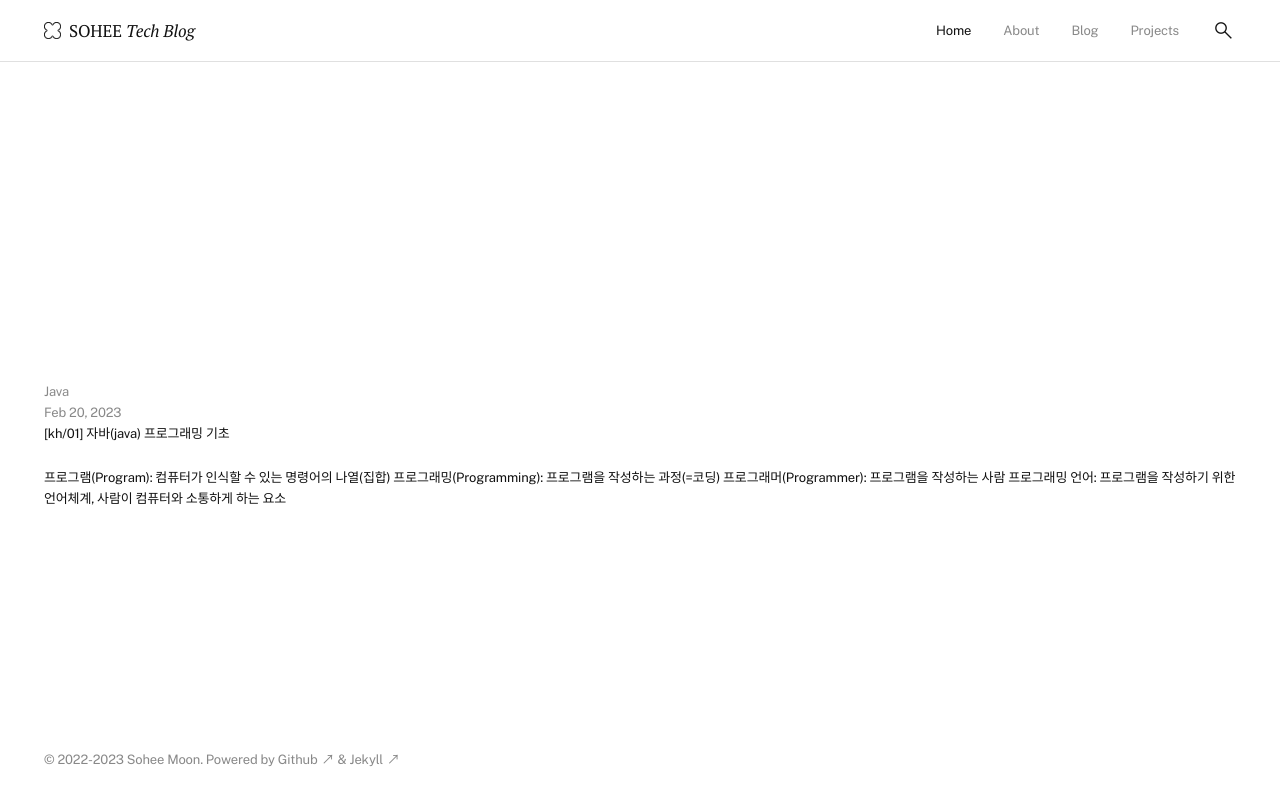
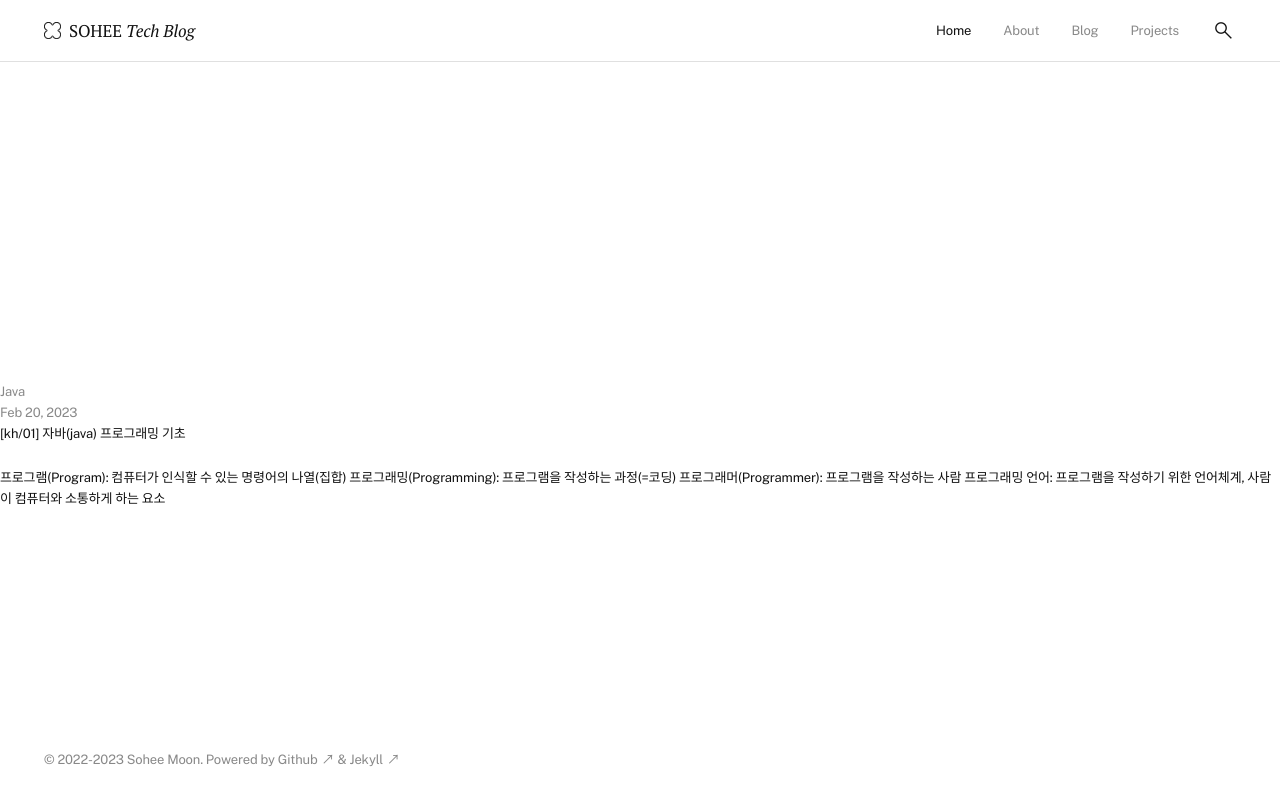
Before and after one commit to soheetech/soheetech.github.io, a Jekyll site: the page built from index.md, in a window 1280 px wide. Shown: the top 806 px of the page. Built offline with Jekyll 4.4.1, drawn with Linux system fonts in a browser that asks for light colours.

Commit message:
Update default.html

```diff
--- a/_layouts/default.html
+++ b/_layouts/default.html
@@ -4,7 +4,7 @@
   <body theme="{{ site.theme_config.appearance | default: "light" }}"{% if page.title == "About" %} class="bg-gray"{% endif %}>
     <main{% if page.layout == "home" %} id="main"{% endif %} class="page-content" aria-label="Content">
       {%- include header.html -%}
-      <section class="container">
+      <section>
         <article>{{ content }}</article>
       </section>
       {%- include footer.html -%}
```
